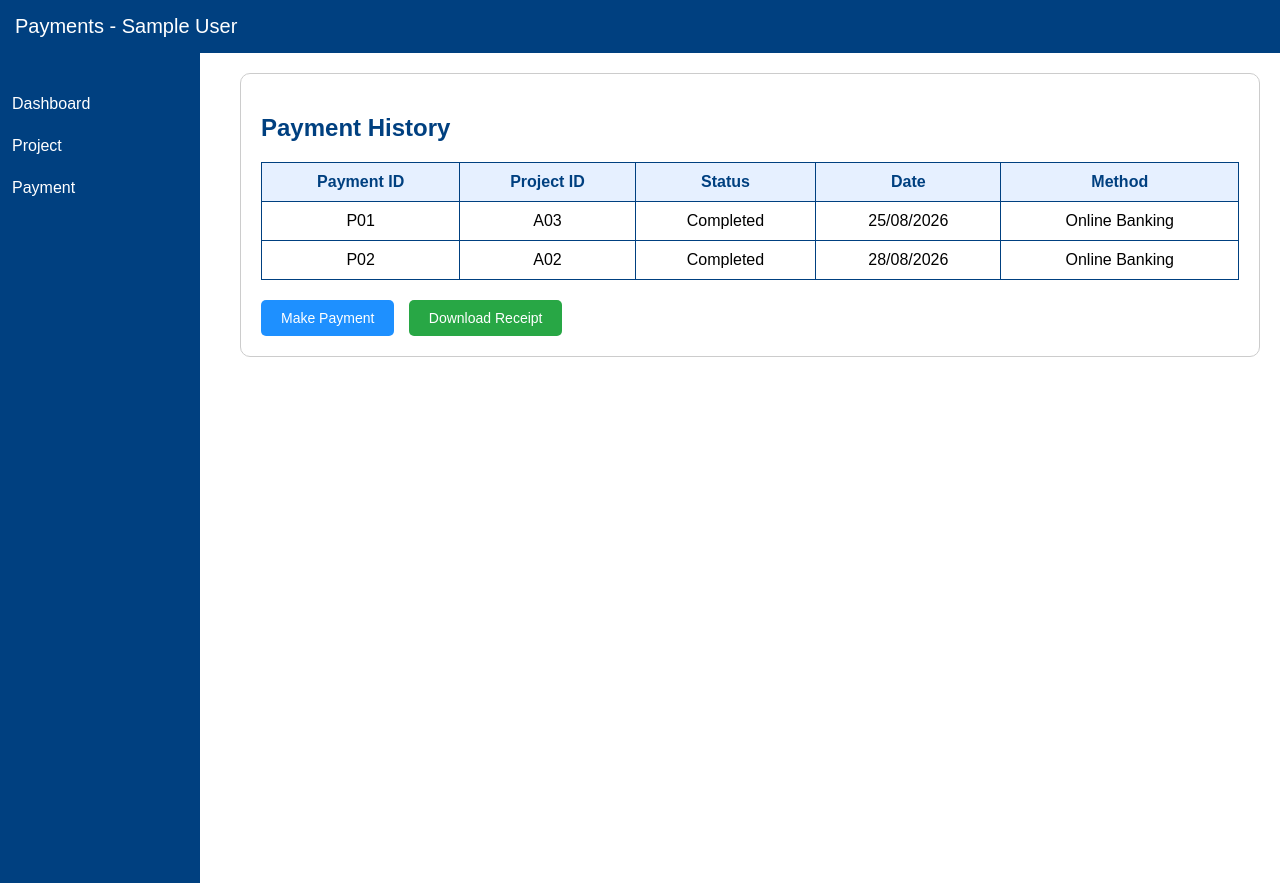
After one commit to 2024803736-source/drilltechsystem, a PHP site: page /paymentCL.php in a window 1280 px wide. The commit adds this page. Run offline with PHP 8.4, Linux system fonts and the light colour scheme; the visitor is signed in with stand-in values (Sample User, id 1).

Commit message:
first upload drilltechsystem
testing

```diff
--- /dev/null
+++ b/paymentCL.php
@@ -0,0 +1,68 @@
+<?php
+session_start();
+if(!isset($_SESSION['client_id'])){
+    header("Location: loginCL.php");
+    exit();
+}
+if(!isset($_SESSION['client_name'])){
+    $_SESSION['client_name'] = "Demo Client";
+}
+?>
+<!DOCTYPE html>
+<html>
+<head>
+    <title>Client Payments</title>
+    <style>
+        body {background:#ffffff; font-family:Arial; color:#000000; margin:0;}
+        .header {background:#004080; padding:15px; font-size:20px; color:#ffffff;}
+        .sidebar {width:200px; background:#004080; height:100vh; position:fixed; padding-top:30px;}
+        .sidebar a {display:block; color:#ffffff; padding:12px; text-decoration:none;}
+        .sidebar a:hover {background:#1E90FF;}
+        .content {margin-left:220px; padding:20px; background:#ffffff; min-height:100vh;}
+        .card {background:#ffffff; border:1px solid #ccc; padding:20px; border-radius:10px; margin-bottom:20px;}
+        h2 {color:#004080;}
+        table {width:100%; border-collapse:collapse; margin-top:15px;}
+        table, th, td {border:1px solid #004080;}
+        th, td {padding:10px; text-align:center;}
+        th {background:#e6f0ff; color:#004080;}
+        .buttons {margin-top:20px;}
+        .btn {padding:10px 20px; border:none; border-radius:5px; cursor:pointer; font-size:14px;}
+        .btn-blue {background:#1E90FF; color:#fff; margin-right:10px;}
+        .btn-green {background:#28a745; color:#fff;}
+    </style>
+</head>
+<body>
+    <div class="header">Payments - <?php echo $_SESSION['client_name']; ?></div>
+
+<div class="sidebar">
+    <a href="client.php">Dashboard</a>
+    <a href="projectCL.php">Project</a>
+    <a href="paymentCL.php">Payment</a>
+</div>
+
+    <div class="content">
+        <div class="card">
+            <h2>Payment History</h2>
+            <table>
+                <tr>
+                    <th>Payment ID</th>
+                    <th>Project ID</th>
+                    <th>Status</th>
+                    <th>Date</th>
+                    <th>Method</th>
+                </tr>
+                <tr>
+                    <td>P01</td><td>A03</td><td>Completed</td><td>25/08/2026</td><td>Online Banking</td>
+                </tr>
+                <tr>
+                    <td>P02</td><td>A02</td><td>Completed</td><td>28/08/2026</td><td>Online Banking</td>
+                </tr>
+            </table>
+            <div class="buttons">
+                <button class="btn btn-blue">Make Payment</button>
+                <button class="btn btn-green">Download Receipt</button>
+            </div>
+        </div>
+    </div>
+</body>
+</html>
```
Also changed, not shown: client.php (+61 -11 lines), loginCL.php (added, +27 -0 lines), projectCL.php (added, +66 -0 lines).
